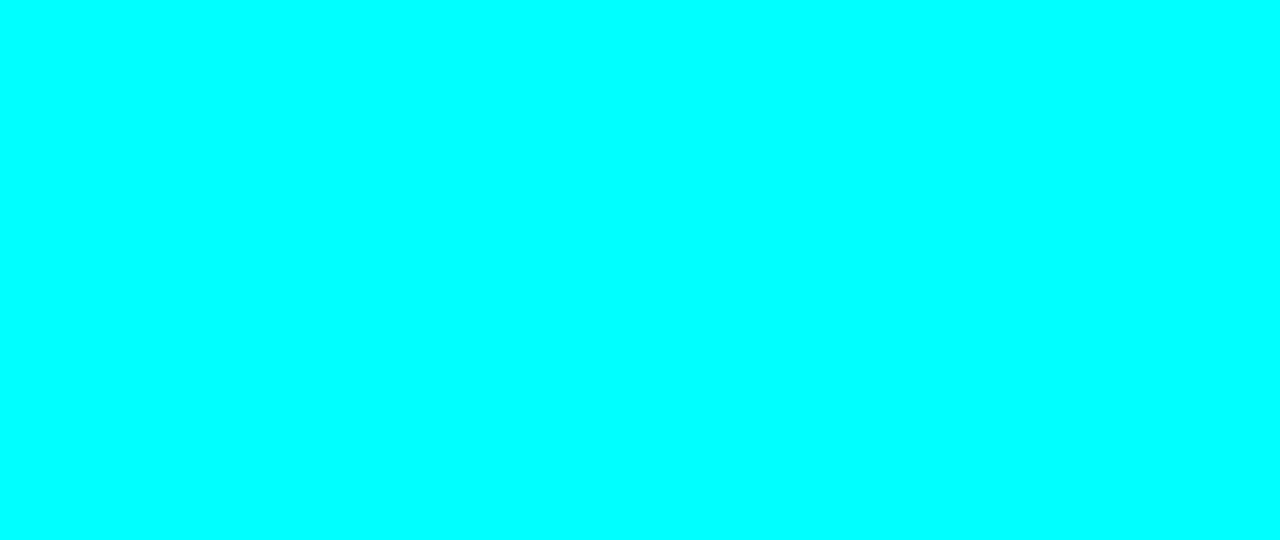
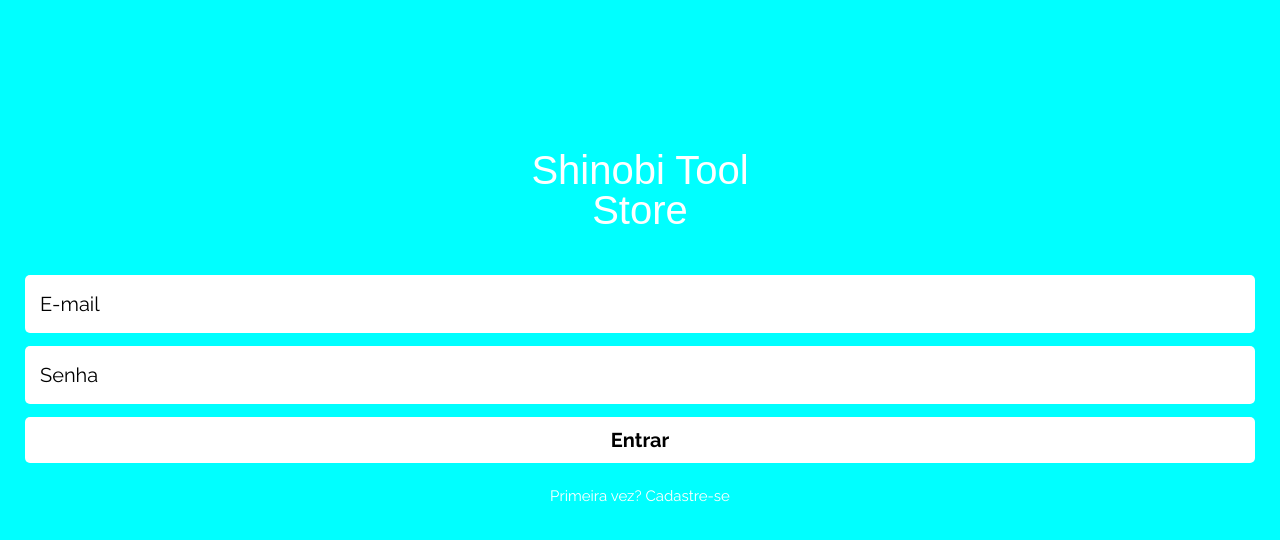
Before and after one commit to starunz/Shinobi-Tool-Store, a React (Create React App) app: page / in a window 1280 px wide. Before the commit this address had no page. Shown: the top 540 px of the page. Built offline with nearby package versions, Linux system fonts and the light colour scheme; a web font is replaced by a local one.

Commit message:
implemented layout and login functionality

```diff
--- a/src/App.js
+++ b/src/App.js
@@ -1,16 +1,19 @@
 import { BrowserRouter, Routes, Route } from "react-router-dom";
 
-import { SignUp } from "./pages";
+import { SignUp, Login, } from "./pages";
+
+import { AuthProvider } from "./contexts/AuthContext";
 
 const App = () => {
     return (
-
+        <AuthProvider>
             <BrowserRouter>
                 <Routes>
+                    <Route path='/' element={< Login />} />
                     <Route path='/sign-up' element={< SignUp />} />
                 </Routes>
             </BrowserRouter>
-
+        </AuthProvider>
     );
 }
 
--- /dev/null
+++ b/src/contexts/AuthContext.js
@@ -0,0 +1,26 @@
+import { createContext, useState } from "react";
+
+const AuthContext = createContext();
+
+export function AuthProvider({ children }) {
+  const persistedAuth = JSON.parse(localStorage.getItem('auth'));
+  const [auth, setAuth] = useState(persistedAuth);
+
+  const login = (authData) => {
+    setAuth(authData);
+    localStorage.setItem('auth', JSON.stringify(authData));
+  }
+
+  const logoff = () => {
+    setAuth('');
+    localStorage.removeItem('auth');
+  }
+
+  return (
+    <AuthContext.Provider value={{ auth, login, logoff }}>
+      {children}
+    </AuthContext.Provider>
+  );
+}
+
+export default AuthContext;
--- /dev/null
+++ b/src/hooks/useAuth.js
@@ -0,0 +1,9 @@
+import { useContext } from "react";
+
+import AuthContext from "../contexts/AuthContext";
+
+const useAuth = ()  => {
+  return useContext(AuthContext);
+}
+
+export default useAuth;
--- a/src/pages/index.js
+++ b/src/pages/index.js
@@ -1,3 +1,4 @@
 import SignUp from "./signUp/SignUp";
+import Login from "./login/Login";
 
-export { SignUp, }
+export { SignUp, Login, }
--- /dev/null
+++ b/src/pages/login/Login.js
@@ -0,0 +1,115 @@
+import { Container, Title, Form, Input, Button, Liink } from '../../components/styleSignIn&SignUp';
+
+import { useState, useEffect } from 'react';
+import { useNavigate } from 'react-router-dom';
+
+import * as api from '../../services/api'
+import useAuth from '../../hooks/useAuth';
+
+import { ThreeDots } from 'react-loader-spinner';
+import Swal from 'sweetalert2'
+
+const Login = () => {
+
+    const [signInData, setSignInData] = useState({ email: '', password: ''});
+    const [isLoading, setIsLoading] = useState(false);
+
+    const { auth, login } = useAuth();
+    const navigate = useNavigate();
+
+    useEffect(() => {
+        if (auth && auth.token) {
+        navigate("/wallet");
+        }
+    }, []);
+
+    function handleChange(e) {
+        setSignInData({ ...signInData, [e.target.name]: e.target.value });
+    }
+
+    async function handleSignIn(e) {
+        e.preventDefault();
+
+        setIsLoading(true);
+
+        try {
+            const promisse = await api.login({ ...signInData });
+            setIsLoading(false);
+
+            login(promisse.data);
+            navigate('/ue');
+        }
+        catch (error) {
+           setIsLoading(false);
+
+            if (error.response.status === 422) {
+                setSignInData({
+                email: '',
+                password: '',
+                });
+
+                Swal.fire({
+                    icon: "error",
+                    title: "OOPS...",
+                    text: 'Insira os dados corretamente, por favor 😉',
+                });
+
+                return;
+            }
+
+            if (error.response.status === 401) {
+                setSignInData({
+                email: '',
+                password: '',
+                });
+
+                Swal.fire({
+                    icon: "error",
+                    title: "OOPS...",
+                    text: 'Email e/ou senha incorretos, insira os dados corretamente, por favor 😉',
+                });
+
+                return;
+            }
+        }
+    }
+
+    return (
+        <Container>
+            <Title>Shinobi Tool <br/> Store</Title>
+
+            <Form onSubmit={handleSignIn}>
+                <Input
+                    type='email'
+                    placeholder='E-mail'
+                    name='email'
+                    onChange={handleChange}
+                    value={signInData.email}
+                    disabled={isLoading}
+                    required
+                />
+                <Input
+                    type='password'
+                    placeholder='Senha'
+                    name='password'
+                    onChange={handleChange}
+                    value={signInData.password}
+                    disabled={isLoading}
+                    required
+                />
+                <Button type='submit' disabled={isLoading}>
+                {isLoading ? (
+                    <ThreeDots color="#FFFFFF" height={50} width={50} />
+                ) : (
+                    'Entrar'
+                )}
+                </Button>
+            </Form>
+
+
+            <Liink to="/sign-up">Primeira vez? Cadastre-se</Liink>
+        </Container>
+    );
+}
+
+export default Login;
--- a/src/services/api.js
+++ b/src/services/api.js
@@ -16,6 +16,13 @@ const signUp = (body) => {
     return promisse;
 }
 
+const login = (body) => {
+    const promisse = api.post('/login', body)
+
+    return promisse;
+}
+
 export {
     signUp,
+    login,
 }
```
